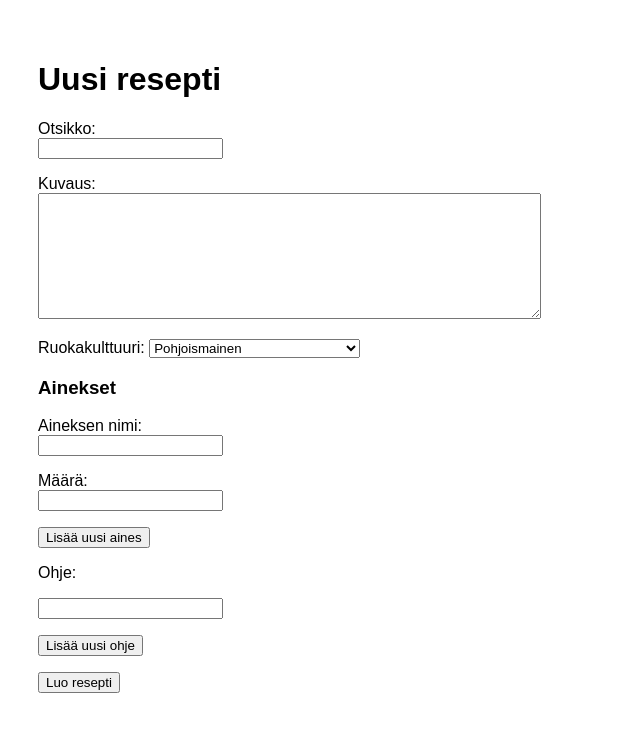
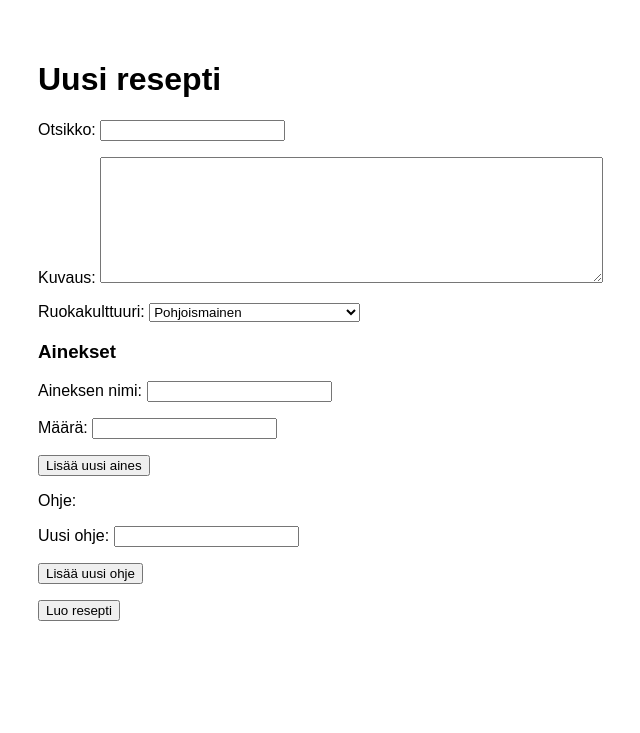
Before and after one commit to Tapir79/ruokareseptit, a Flask app: page /create_recipe in a window 1280 px wide. Shown: the part 111-844 px from the top of the page, without its empty margins (202-842 px from the left). After the commit the page ends 732 px from the top, so only its background shows below. Run offline with Flask 3, Linux system fonts and the light colour scheme; the visitor is signed in with stand-in values (Sample User, id 1); data comes from the database, SQL or seed files in the repository.

Commit message:
Refactor new_recipe

```diff
--- a/templates/new_recipe.html
+++ b/templates/new_recipe.html
@@ -3,7 +3,7 @@ endblock %} {% block content %}
 <h1>Uusi resepti</h1>
 <form action="/create_recipe" method="post">
   <p>
-    Otsikko: <br />
+    <label for="title">Otsikko:</label>
     <input
       type="text"
       name="title"
@@ -15,7 +15,7 @@ endblock %} {% block content %}
     {% endif %}
   </p>
   <p>
-    Kuvaus: <br />
+    <label for="description">Kuvaus:</label>
     <textarea name="description" rows="8" cols="60" maxlength="1000">{{ form_data.description if form_data and 'description' in form_data else '' }}</textarea>
     {% if errors.description %}
     <span style="color: red">{{ errors.description }}</span>
@@ -52,7 +52,7 @@ endblock %} {% block content %}
   {% endif %}
 
   <p>
-    Aineksen nimi: <br />
+    <label for="name">Aineksen nimi:</label>
     {% if errors.name or errors.amount %}
     <input
       type="text"
@@ -66,7 +66,7 @@ endblock %} {% block content %}
     {% endif %}
   </p>
   <p>
-    Määrä: <br />
+    <label for="amount">Määrä:</label>
     {% if errors.name or errors.amount %}
     <input
       type="text"
@@ -94,8 +94,10 @@ endblock %} {% block content %}
     {% endfor %}
   </ul>
   {% endif %}
+
   <p>
   {% if errors.instruction_name %}
+  <label for="instruction_name">Ohje:</label>
   <input
     type="text"
     name="instruction_name"
@@ -104,12 +106,12 @@ endblock %} {% block content %}
   />
   <span style="color: red">{{ errors.instruction_name }}</span>
   {% else %}
+  <label for="instruction_name">Uusi ohje:</label>
   <input type="text" name="instruction_name" maxlength="150" />
   {% endif %}
 </p>
   <input type="submit" name="instruction" value="Lisää uusi ohje" />
 </p>
-
   <input type="submit" name="save" value="Luo resepti" />
 </form>
 {% endblock %}
```
